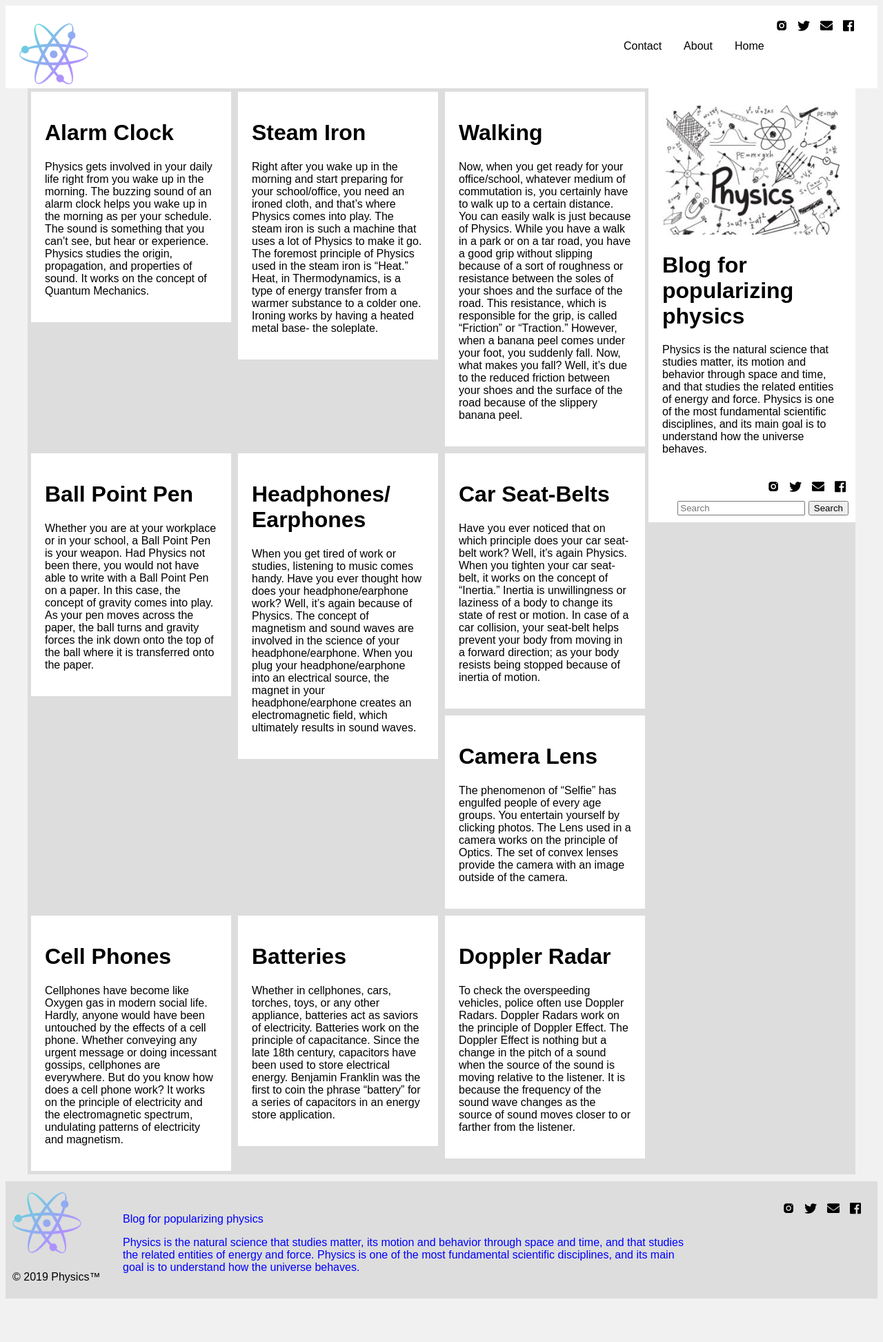
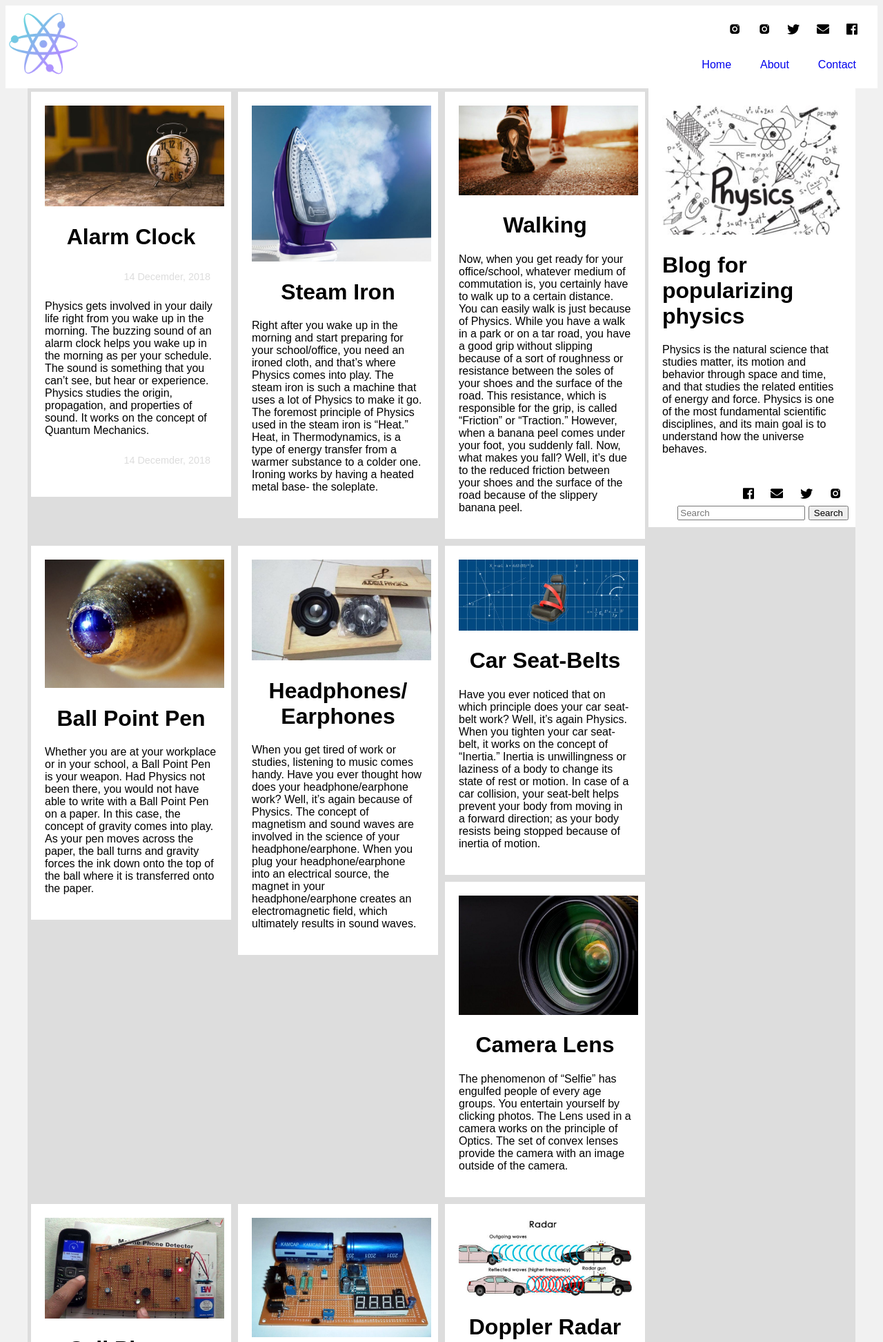
Before and after one commit to Nastassie/Task-HTML-CSS, a plain HTML site: page index.html in a window 1280 px wide. Shown: the top 1945 px of the page at 69% size. Before the commit the page ends 1890 px from the top, so only its background shows below. Drawn offline with Linux system fonts and the light colour scheme.

Commit message:
adding images

```diff
--- a/index.html
+++ b/index.html
@@ -11,11 +11,11 @@
 <body>
 <header>
 <div class = "header">
-  <div class="headerlogo">
-     <img src="./assets/images/logo.png" alt="logo" width="auto" height="100px">
-  </div>
+  <!--<div class="headerlogo"> -->
+     <img src="./assets/images/logo.png" alt="logo">
+ <!-- </div> -->
 
-  <div>
+  <div class = "social">
         <ul class="contacts">
                                         <li>
                                             <a href="https://www.facebook.com/profile.php?id=100004808958030" rel="author" class="facebook">
@@ -37,61 +37,84 @@
 												<svg class="icon" xmlns="http://www.w3.org/2000/svg" viewBox="0 0 24 24">    <path d="M 8 3 C 5.239 3 3 5.239 3 8 L 3 16 C 3 18.761 5.239 21 8 21 L 16 21 C 18.761 21 21 18.761 21 16 L 21 8 C 21 5.239 18.761 3 16 3 L 8 3 z M 18 5 C 18.552 5 19 5.448 19 6 C 19 6.552 18.552 7 18 7 C 17.448 7 17 6.552 17 6 C 17 5.448 17.448 5 18 5 z M 12 7 C 14.761 7 17 9.239 17 12 C 17 14.761 14.761 17 12 17 C 9.239 17 7 14.761 7 12 C 7 9.239 9.239 7 12 7 z M 12 9 A 3 3 0 0 0 9 12 A 3 3 0 0 0 12 15 A 3 3 0 0 0 15 12 A 3 3 0 0 0 12 9 z"></path></svg>
 												</a>
                                         </li>
+                                         <li>
+                                            <a href="https://www.instagram.com/sworn_ryu/" rel="author" class="facebook">
+												<svg class="icon" xmlns="http://www.w3.org/2000/svg" viewBox="0 0 24 24">    <path d="M 8 3 C 5.239 3 3 5.239 3 8 L 3 16 C 3 18.761 5.239 21 8 21 L 16 21 C 18.761 21 21 18.761 21 16 L 21 8 C 21 5.239 18.761 3 16 3 L 8 3 z M 18 5 C 18.552 5 19 5.448 19 6 C 19 6.552 18.552 7 18 7 C 17.448 7 17 6.552 17 6 C 17 5.448 17.448 5 18 5 z M 12 7 C 14.761 7 17 9.239 17 12 C 17 14.761 14.761 17 12 17 C 9.239 17 7 14.761 7 12 C 7 9.239 9.239 7 12 7 z M 12 9 A 3 3 0 0 0 9 12 A 3 3 0 0 0 12 15 A 3 3 0 0 0 15 12 A 3 3 0 0 0 12 9 z"></path></svg>
+												</a>
+                                        </li>
                                     </ul>
-  </div>
-<div class="topnav">
+
+<div class="nav">
   <ul>
     <li>
-       <a href="#">Home</a>
+      <a href="#">Contact</a>
+
     </li>
     <li>
   <a href="#">About</a>
     </li>
     <li>
-  <a href="#">Contact</a>
+       <a href="#">Home</a>
     </li>
 </div>
+  </div>
 </header>
 
 <div class="row">
   <div class = "leftcolumn">
      <div class = "card">
+        <img src="./assets/images/article1.jpg" alt="Alarm Clock">
         <h1> Alarm Clock</h1>
+        <div class="info">
+          <p>14 Decemder, 2018</p>
+        </div>
         <p>Physics gets involved in your daily life right from you wake up in the morning. The buzzing sound of an alarm clock helps you wake up in the morning as per your schedule. The sound is something that you can’t see, but hear or experience. Physics studies the origin, propagation, and properties of sound. It works on the concept of Quantum Mechanics.</p>
+        <div class="info">
+          <p>14 Decemder, 2018</p>
+        </div>
      </div>
      <div class = "card">
+       <img src="./assets/images/article2.jpg" alt="Steam Iron">
         <h1>Steam Iron</h1>
         <p>Right after you wake up in the morning and start preparing for your school/office, you need an ironed cloth, and that’s where Physics comes into play. The steam iron is such a machine that uses a lot of Physics to make it go. The foremost principle of Physics used in the steam iron is “Heat.” Heat, in Thermodynamics, is a type of energy transfer from a warmer substance to a colder one. Ironing works by having a heated metal base- the soleplate.</p>
      </div>
     <div class = "card">
+       <img src="./assets/images/article3.jpg" alt="Walking">
         <h1>Walking</h1>
         <p>Now, when you get ready for your office/school, whatever medium of commutation is, you certainly have to walk up to a certain distance. You can easily walk is just because of Physics. While you have a walk in a park or on a tar road, you have a good grip without slipping because of a sort of roughness or resistance between the soles of your shoes and the surface of the road. This resistance, which is responsible for the grip, is called “Friction” or “Traction.” However, when a banana peel comes under your foot, you suddenly fall. Now, what makes you fall? Well, it’s due to the reduced friction between your shoes and the surface of the road because of the slippery banana peel.</p>
     </div>
      <div class = "card">
+       <img src="./assets/images/article4.jpg" alt="Ball Point Pen">
         <h1>Ball Point Pen</h1>
         <p>Whether you are at your workplace or in your school, a Ball Point Pen is your weapon. Had Physics not been there, you would not have able to write with a Ball Point Pen on a paper. In this case, the concept of gravity comes into play. As your pen moves across the paper, the ball turns and gravity forces the ink down onto the top of the ball where it is transferred onto the paper.</p>
     </div>
     <div class = "card">
+        <img src="./assets/images/article5.jpg" alt="Headphones/ Earphones">
         <h1>Headphones/ Earphones</h1>
         <p>When you get tired of work or studies, listening to music comes handy. Have you ever thought how does your headphone/earphone work? Well, it’s again because of Physics. The concept of magnetism and sound waves are involved in the science of your headphone/earphone. When you plug your headphone/earphone into an electrical source, the magnet in your headphone/earphone creates an electromagnetic field, which ultimately results in sound waves.</p>
     </div>
      <div class = "card">
+       <img src="./assets/images/article6.jpg" alt="Car Seat-Belts">
         <h1>Car Seat-Belts</h1>
         <p>Have you ever noticed that on which principle does your car seat-belt work? Well, it’s again Physics. When you tighten your car seat-belt, it works on the concept of “Inertia.” Inertia is unwillingness or laziness of a body to change its state of rest or motion. In case of a car collision, your seat-belt helps prevent your body from moving in a forward direction; as your body resists being stopped because of inertia of motion.</p>
      </div>
      <div class = "card">
+        <img src="./assets/images/article7.jpg" alt="Camera Lens">
         <h1>Camera Lens</h1>
         <p>The phenomenon of “Selfie” has engulfed people of every age groups. You entertain yourself by clicking photos. The Lens used in a camera works on the principle of Optics. The set of convex lenses provide the camera with an image outside of the camera.</p>
       </div>
       <div class = "card">
+        <img src="./assets/images/article8.jpg" alt="Cell Phones">
         <h1>Cell Phones</h1>
         <p>Cellphones have become like Oxygen gas in modern social life. Hardly, anyone would have been untouched by the effects of a cell phone. Whether conveying any urgent message or doing incessant gossips, cellphones are everywhere. But do you know how does a cell phone work? It works on the principle of electricity and the electromagnetic spectrum, undulating patterns of electricity and magnetism.</p>
       </div>
       <div class = "card">
+         <img src="./assets/images/article9.jpg" alt="Batteries">
          <h1>Batteries</h1>
          <p>Whether in cellphones, cars, torches, toys, or any other appliance, batteries act as saviors of electricity. Batteries work on the principle of capacitance. Since the late 18th century, capacitors have been used to store electrical energy. Benjamin Franklin was the first to coin the phrase “battery” for a series of capacitors in an energy store application.</p>
       </div>
       <div class = "card">
+        <img src="./assets/images/article10.jpg" alt="Doppler Radar">
          <h1>Doppler Radar</h1>
         <p>To check the overspeeding vehicles, police often use Doppler Radars. Doppler Radars work on the principle of Doppler Effect. The Doppler Effect is nothing but a change in the pitch of a sound when the source of the sound is moving relative to the listener. It is because the frequency of the sound wave changes as the source of sound moves closer to or farther from the listener.</p>
        </div>
@@ -136,14 +159,15 @@
     </div>
 </div>
 
-<footer class = "footer">
-  <div class="footerlogo">
+<div class = "footer">
+  <div class="footerimg ">
      <img src="./assets/images/logo.png" alt="logo" width="auto" height="100px">
 
-   <div class="copyrights ">
-		  <p>	&copy; 2019 Physics™</p>
-		</div>
+     <div class="copyrights ">
+		   <p>	&copy; 2019 Physics™</p>
+	  	</div>
   </div>
+
   <div class="rightpart">
     <p>Blog for popularizing physics</p>
     <p>Physics is the natural science that studies matter,
@@ -151,7 +175,8 @@
       Physics is one of the most fundamental scientific disciplines, and its main goal is to understand how the universe
       behaves.</p>
   </div>
-  <div class="social">
+
+  <div class="footersocial">
         <ul class="contacts">
                                         <li>
                                             <a href="https://www.facebook.com/profile.php?id=100004808958030" rel="author" class="facebook">
@@ -177,7 +202,7 @@
   </div>
 
 
-</footer>
+</div>
 
 </body>
 </html>
--- a/style.css
+++ b/style.css
@@ -10,34 +10,35 @@ body {
 
 /* Header/Blog Title */
 .header {
-  padding: 20px;
+  padding: 5px;
   background: white;
   height : 120px;
 }
-.headerlogo {
+/*.headerlogo {
   float: left;
   width: 140px;
   height: auto;
-  }
+  }*/
 
 /* Right column */
-.rightpart {
+/*.rightpart {
   float: left;
   height: 100%;
   padding-top: 60px;
   color: #f1f1f1;
 
 
-}
+}*/
 .social{
+  display: block;
   float: right;
-  width: 200px;
-  height: 100%;
-  padding-top: 20px;
+
+
 }
 .header img {
     float : left;
     height: 100px;
+    width: auto;
 }
 /*.footer img {
     float : left;
@@ -46,38 +47,39 @@ body {
 .header ul, li {
     float: right;
     display: block;
+    color: black;
+    text-align: center;
+    text-decoration: none;
+    list-style: none outside none;
+
+  padding: 5px;
+  margin-top: 5px;
+  margin-bottom: 0;
+
 
 }
-/* Style the top navigation bar */
-.topnav {
-  /*overflow: hidden;*/
-  float: right;
-  position: static;
-  bottom:2px;
-  /* background-color: #333*/
+.header a {
+     text-decoration: none;
+     text-align: center;
+
 }
-
-/* Style the topnav links */
-.topnav a {
-  float: right;
-  display: block;
-  color: black;
+.nav a{
   text-align: center;
   padding: 14px 16px;
   text-decoration: none;
 }
 
-/* Change color on hover */
-.topnav a:hover {
+.nav a:hover {
   background-color: #ddd;
   color: black;
 }
+
 .contacts {
   list-style: none outside none;
-  /*display: flex;
-  flex-wrap: wrap;*/
-  position: statis;
-  top: 30px;
+  display: flex;
+  flex-wrap: wrap;
+ /* position: statis;
+  top: 30px;*/
   float: right;
   padding: 0;
   margin-top: 0;
@@ -131,6 +133,7 @@ body {
     height: 100%;
     display: table;
     background-color: #ddd;
+    flex-wrap:wrap;
 
 
 
@@ -174,6 +177,21 @@ body {
   width: 290px;
   /*display: block;*/
 }
+.card h1{
+    text-align: center;
+}
+.card img{
+    width: 260px;
+    height:auto;
+}
+.info p{
+    font-size: 0.9em;
+    font-weight: 100;
+    text-align: right;
+    padding: 10px;
+    color: #ddd;
+
+}
 .search {
   padding: 10px;
   margin-top: 20px;
@@ -189,17 +207,21 @@ body {
 /* Footer */
 .footer {
   padding: 10px;
-  height: 170px;
+  width: 100%;
+  height: 100%;
   background: #ddd;
   margin-top: 10px;
+  display: table;
+  position: bottom;
 
 }
 
-.footerlogo {
+.footerimg {
   float: left;
-  width: 140px;
+  width: 20%;
   height: auto;
   }
+
 .copyrights {
   text-align: left;
 
@@ -207,25 +229,31 @@ body {
 /* Right column */
 .rightpart {
   float: left;
-  width: 70%;
+  width: 40%;
   height: 100%;
-  padding: 20px;
+  padding-left: 20px;
+  padding-top: 20px;
   color: blue;
 
 }
 
-.social{
+.footersocial{
   float: right;
-  width: 200px;
+  width: 40%;
   height: 100%;
-  padding-top: 20px;
+  padding-top: 10px;
 }
-
+.footer:after {
+  content: "";
+  display: block;
+  clear: both;
+}
 /* Responsive layout - when the screen is less than 800px wide, make the two columns stack on top of each other instead of next to each other */
 @media screen and (max-width: 800px) {
   .leftcolumn, .rightcolumn {
     width: 100%;
     padding: 0;
+    margin:auto;
   }
 }
 
```
Also changed, not shown: assets/images/article1.jpg (added), assets/images/article10.jpg (added), assets/images/article2.jpg (added), assets/images/article3.jpg (added), assets/images/article4.jpg (added), assets/images/article5.jpg (added), assets/images/article6.jpg (added), assets/images/article7.jpg (added), assets/images/article8.jpg (added), assets/images/article9.jpg (added).
